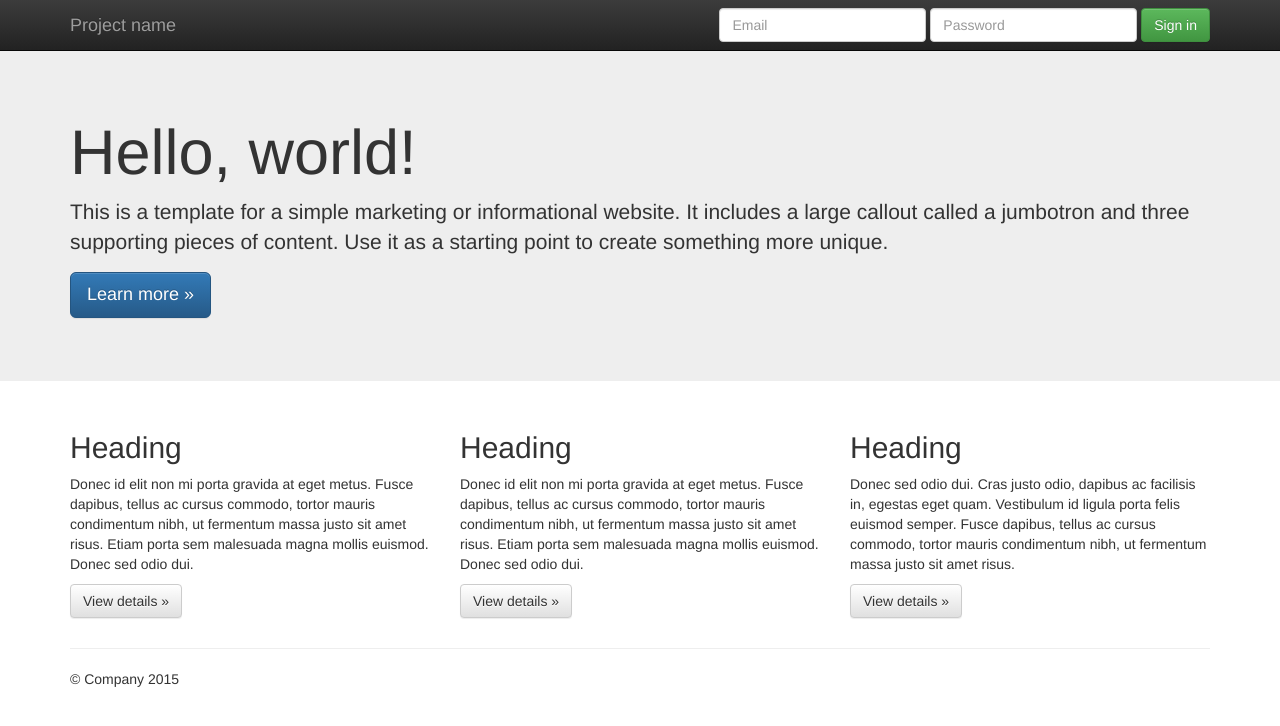
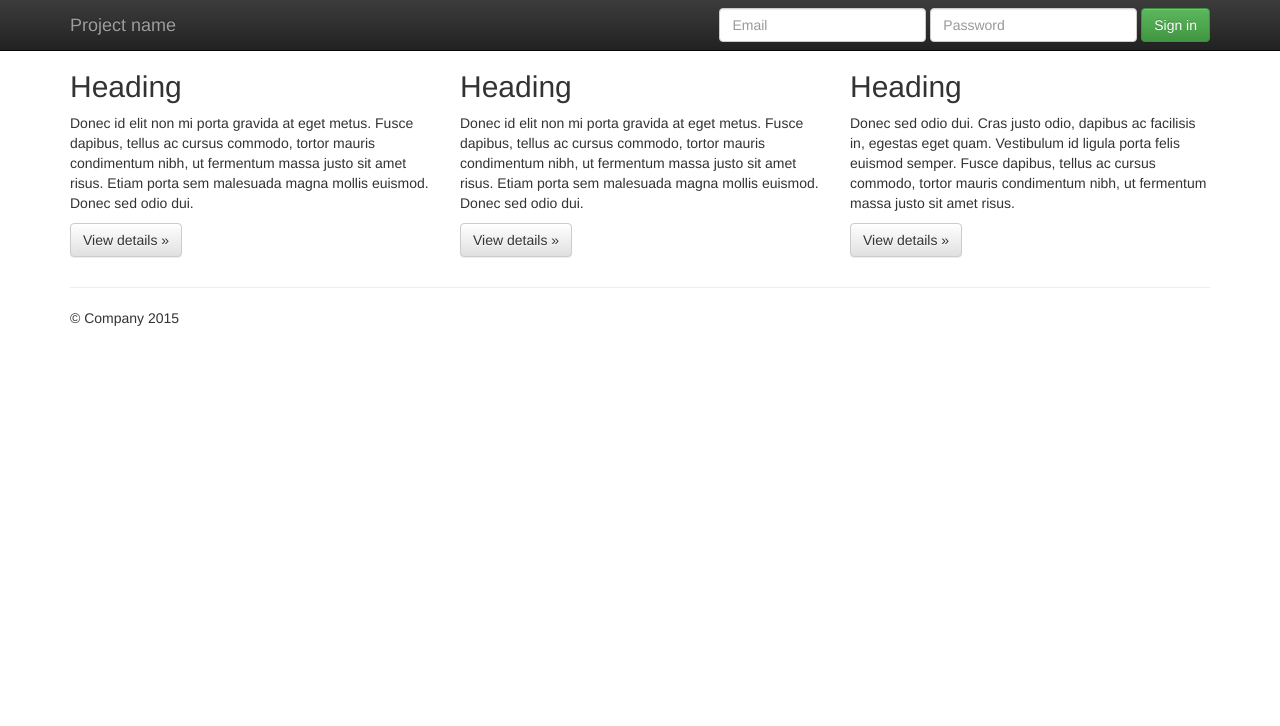
Before and after one commit to pran1196/gitdemo, a plain HTML site: page index.html in a window 1280 px wide. Drawn offline with nearby package versions, Linux system fonts and the light colour scheme.

Commit message:
changed indecx a bit

```diff
--- a/index.html
+++ b/index.html
@@ -52,14 +52,7 @@
       </div>
     </nav>
 
-    <!-- Main jumbotron for a primary marketing message or call to action -->
-    <div class="jumbotron">
-      <div class="container">
-        <h1>Hello, world!</h1>
-        <p>This is a template for a simple marketing or informational website. It includes a large callout called a jumbotron and three supporting pieces of content. Use it as a starting point to create something more unique.</p>
-        <p><a class="btn btn-primary btn-lg" href="#" role="button">Learn more &raquo;</a></p>
-      </div>
-    </div>
+
 
     <div class="container">
       <!-- Example row of columns -->
```
